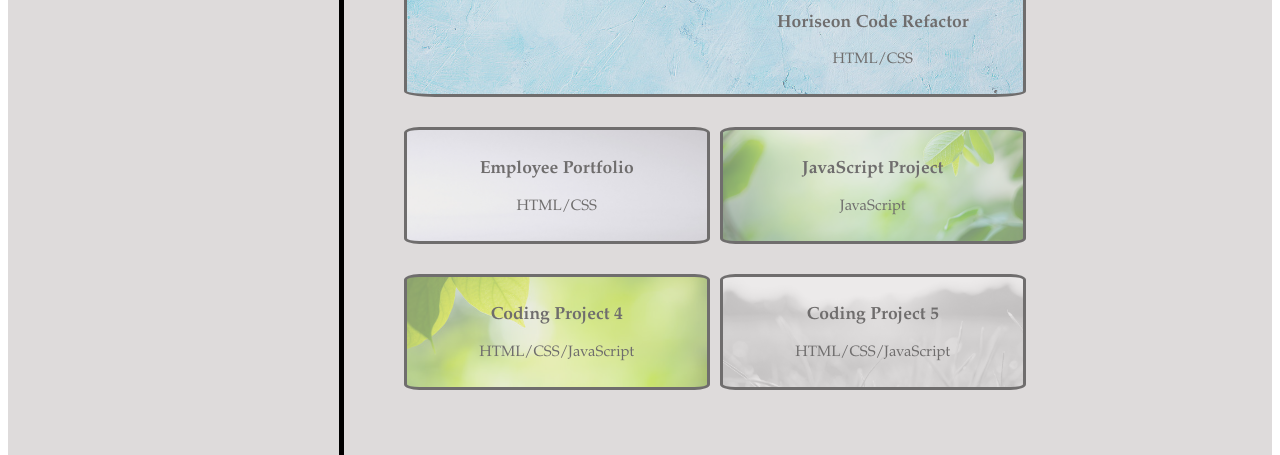
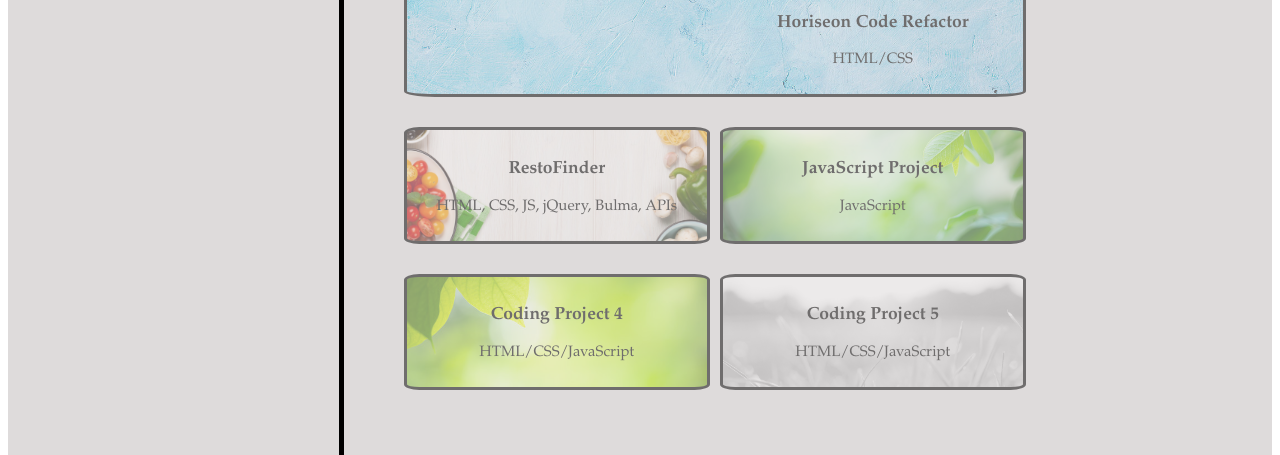
Before and after one commit to Saria995/professional-employee-portfolio, a plain HTML site: page index.html in a window 1280 px wide. Shown: the part 645-1100 px from the top of the page. Drawn offline with Linux system fonts and the light colour scheme.

Commit message:
Added link to Group project in the RestoFinder tile

```diff
--- a/Assets/css/style.css
+++ b/Assets/css/style.css
@@ -181,8 +181,8 @@ body {
 
 
 .css {
-    background-image: url("../Images/Image\ for\ proj\ 3.jpg") ;
-    background-position: var (--position)
+    background-image: url("../Images/photodune-11213896-italian-food-cooking-ingredients-l-1600x1067.jpg") ;
+    background-position: var (--position);
 }
 
 
--- a/index.html
+++ b/index.html
@@ -56,10 +56,10 @@
                     </a>
                 </div>
                 <div class="item2">
-                    <a href="#" target="_blank" class="project css">
+                    <a href="https://blancahidalgo.github.io/team-9-project1/" target="_blank" class="project css">
                         <div class="project-label">
-                            <h3>Employee Portfolio</h3>
-                            <p>HTML/CSS</p>
+                            <h3>RestoFinder</h3>
+                            <p>HTML, CSS, JS, jQuery, Bulma, APIs</p>
                         </div>
                     </a>
                 </div>
```
Also changed, not shown: Assets/Images/Horiseon Image.png (deleted), Assets/Images/photodune-11213896-italian-food-cooking-ingredients-l-1600x1067.jpg (added).
